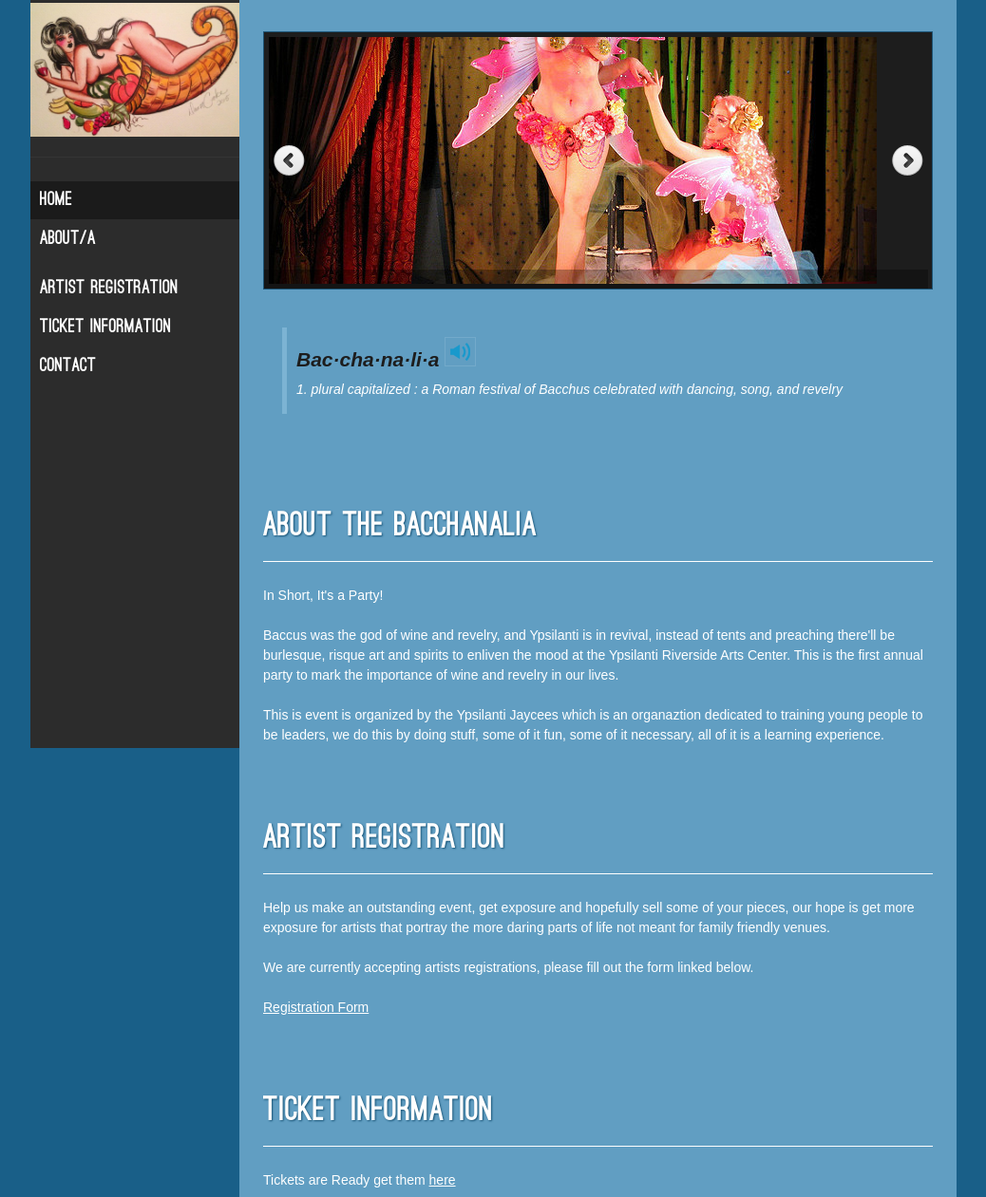
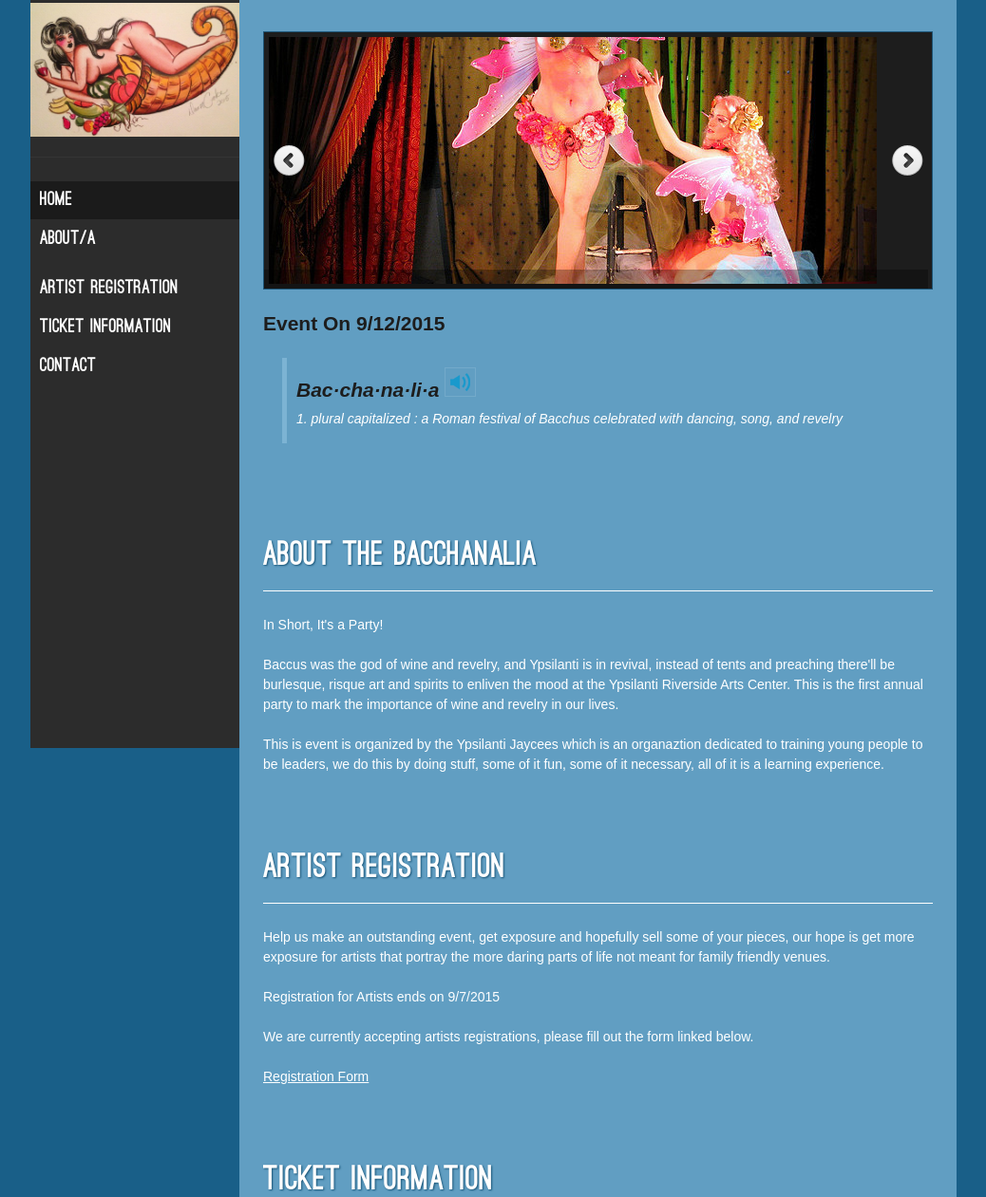
Before and after one commit to flaxeater/bacchanalia.ypsilanti.city, a plain HTML site: page index.html in a window 1280 px wide. Shown: the part 12-1273 px from the top of the page at 95% size, without its empty margins (118-1156 px from the left). Drawn offline with Linux system fonts and the light colour scheme.

Commit message:
artist registration due date

```diff
--- a/index.html
+++ b/index.html
@@ -63,6 +63,7 @@
         <div class="space"> </div>
         <div class="clear"> </div>
             <!-- Home Content, Carousel is above -->
+	    <h2>Event On 9/12/2015</h2>
             <blockquote>
             <h2>Bac·cha·na·li·a <a href="http://www.merriam-webster.com/audio.php?file=baccha05&word=bacchanalia&text=" target="_blank"><img src="images/speaker.png" /></a></h1>
                 <ol>
@@ -91,6 +92,8 @@
       <div class="page_content">
 <p>Help us make an outstanding event, get exposure and hopefully sell some of your pieces, our hope is get more exposure for artists that portray the more daring parts of life not meant for family friendly venues.
 </p>
+<br />
+<p>Registration for Artists ends on 9/7/2015</p>
 <br />
         <p>We are currently accepting artists registrations, please fill out the form linked below.</p>
 <br />
```
